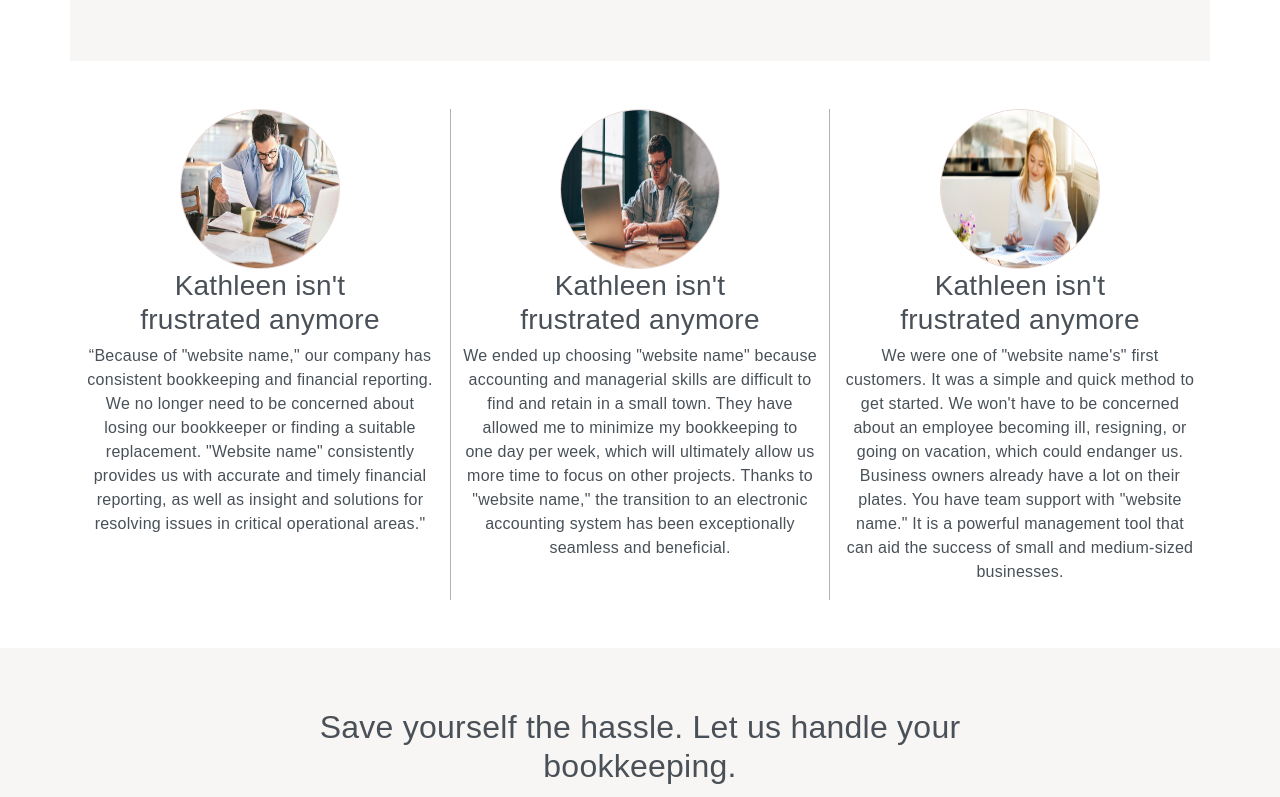
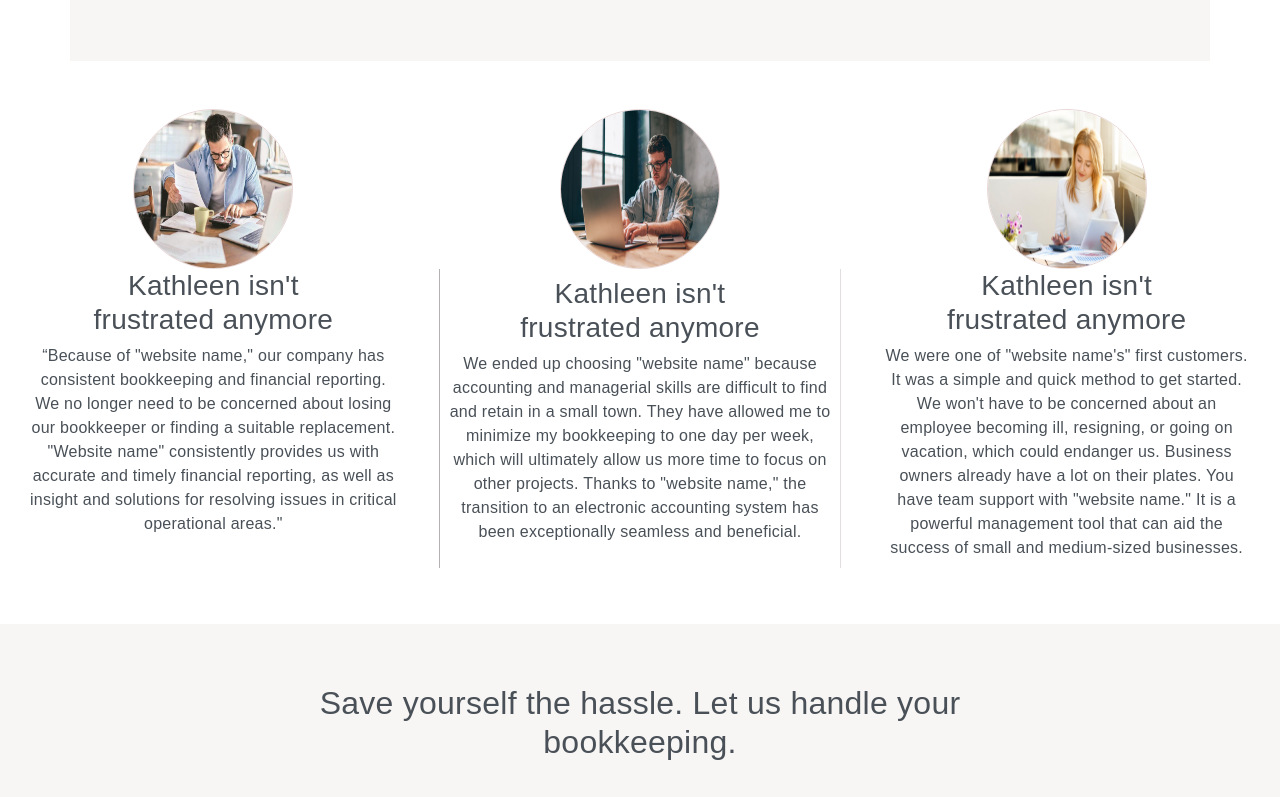
Before and after one commit to gaganr123/bookkeeping, a plain HTML site: page index.html in a window 1280 px wide. Shown: the part 2821-3618 px from the top of the page. Drawn offline with nearby package versions, Linux system fonts and the light colour scheme; a script that the page names is missing.

Commit message:
third commit

```diff
--- a/index.html
+++ b/index.html
@@ -303,13 +303,13 @@
 <!-- ********************************
               Testimonials
 ******************************** -->
-<div class="container testimonials mt-5 mb-5">
+<div class="container-fluid testimonials mt-5 mb-5">
   <div class="row">
     <div class="col-md-4 testimonial1">
       <div class="face">
         <img src="work1.jpeg" alt="">
       </div>
-      <div class="content-header text-center">
+      <div class="content-header px-3 text-center">
         <h3>Kathleen isn't <br>
           frustrated anymore</h3>
         <div class="testimonial-text">
@@ -324,7 +324,7 @@
       <div class="face">
         <img src="work2.webp" alt="">
       </div>
-      <div class="content-header text-center">
+      <div class="content-header p-2 text-center">
         <h3>Kathleen isn't <br>
           frustrated anymore</h3>
         <div class="testimonial-text">
@@ -338,7 +338,7 @@
       <div class="face">
         <img src="work3.jpeg" alt="">
       </div>
-      <div class="content-header text-center">
+      <div class="content-header px-3 text-center">
         <h3>Kathleen isn't <br>
           frustrated anymore</h3>
         <div class="testimonial-text">
--- a/style.css
+++ b/style.css
@@ -140,7 +140,7 @@ body, html {
     display: flex;
     justify-content: center;
 }
-
+/*
 #service2{
 
     border-top-width: 0px;
@@ -150,7 +150,7 @@ body, html {
     border-left-width: 1px;
     border-right-color: black;
     border-right-width: 1px;
-}
+} */
 
 /*--------------------------------------------------------------
 # Booking section
@@ -241,9 +241,9 @@ body, html {
     border: 1px solid rgb(234, 216, 216);
 }
 
-.testimonial2{
+.testimonial2 .content-header{
     border-left: 1px solid rgb(179, 177, 177);
-    border-right: 1px solid rgb(179, 177, 177);
+    border-right: 1px solid rgb(225, 223, 223);
 }
 
 
```
